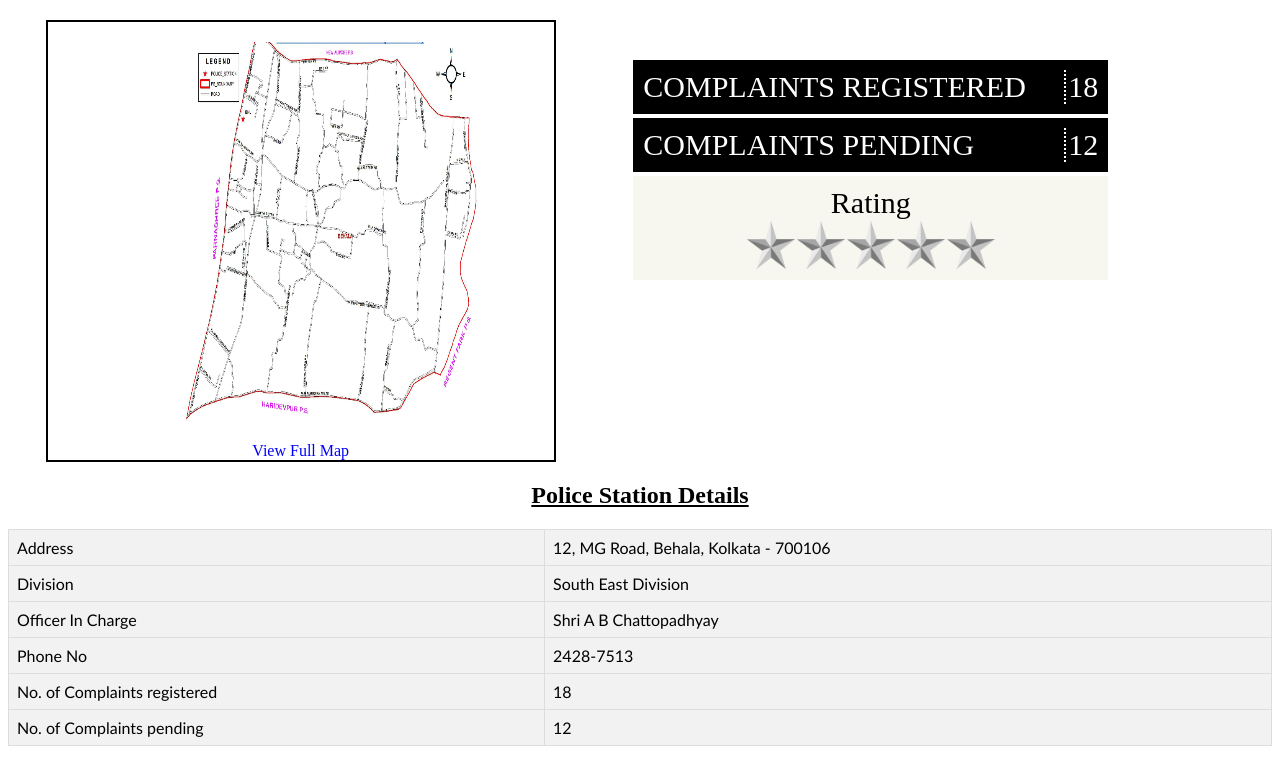
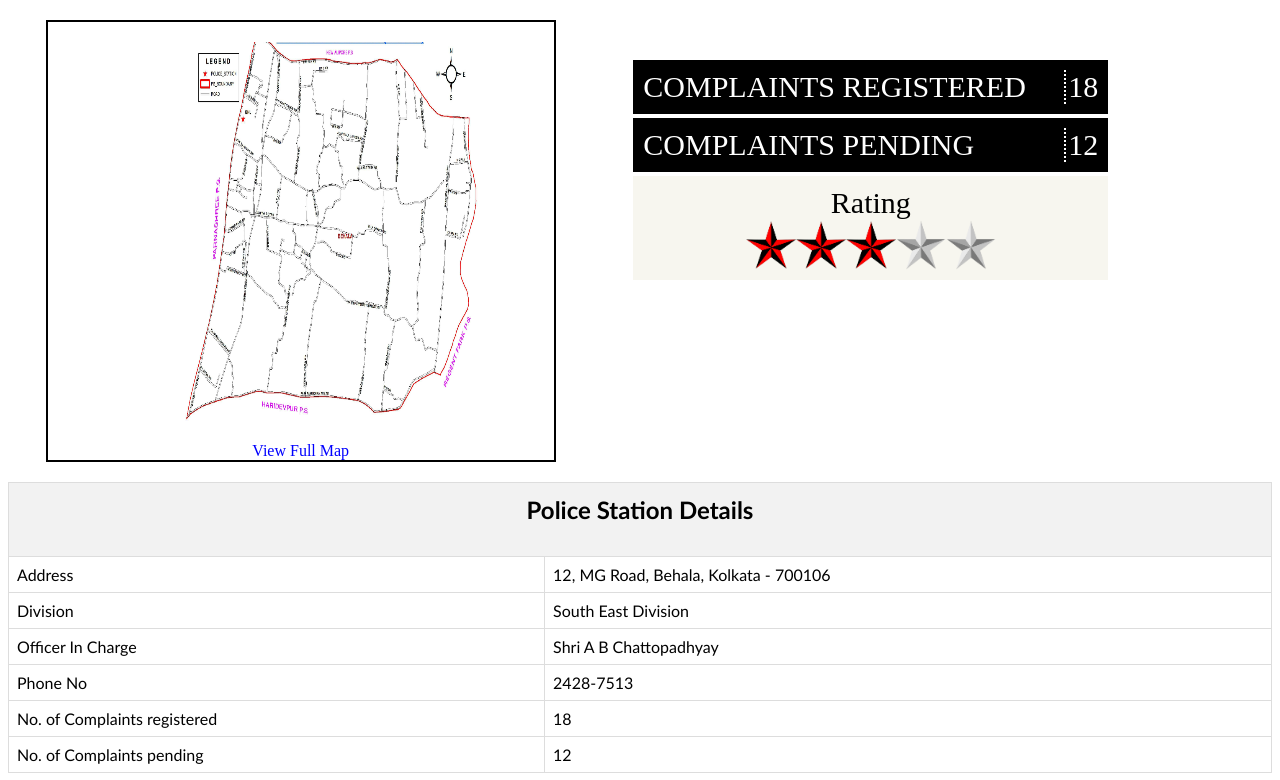
Before and after one commit to rohiit95/ComplaintMonitoring, a PHP site: page /police_station.php in a window 1280 px wide. Shown: the part 82-862 px from the top of the page. Before the commit the page ends 828 px from the top, so only its background shows below. Run offline with PHP 8.4, Linux system fonts and the light colour scheme.

Commit message:
Message:

```diff
--- a/police_station.php
+++ b/police_station.php
@@ -12,34 +12,35 @@
 	<div id="station_details">
 		<div class="strap"> COMPLAINTS REGISTERED <div id="registered"> 18 </div> </div>
 		<div class="strap"> COMPLAINTS PENDING  <div id="pending"> 12 </div> </div>
-		<div class="rating"> Rating <br/><div id="rate"> <p>3</p><img src="images/star1.png"/><img src="images/star1.png"/><img src="images/star1.png"/><img src="images/star1.png"/><img src="images/star1.png"/> </div> </div>
+		<div class="rating"> Rating <br/><div id="rate"> <p>3</p><img src="images/star2.png"/><img src="images/star2.png"/><img src="images/star2.png"/><img src="images/star1.png"/><img src="images/star1.png"/> </div> </div>
 	</div>
 	<div id="details">
-	<h2><u>Police Station Details</u></h2>
-	<table id="stations">
-
+	<table id="stations" cellspacing="10" >
 		<tr>
-			<td colspan="2"> Address </td>
+			<th colspan="2"> <h2> Police Station Details </h2> </th>
+		<tr>
+		<tr>
+			<td> Address </td>
 			<td> 12, MG Road, Behala, Kolkata - 700106 </td>
 		<tr>
 		<tr>
-			<td colspan="2"> Division </td>
+			<td> Division </td>
 			<td> South East Division </td>
 		<tr>
 		<tr>
-			<td colspan="2"> Officer In Charge </td>
+			<td> Officer In Charge </td>
 			<td> Shri A B Chattopadhyay </td>
 		<tr>
 		<tr>
-			<td colspan="2"> Phone No </td>
+			<td> Phone No </td>
 			<td> 2428-7513 </td>
 		<tr>
 		<tr>
-			<td colspan="2"> No. of Complaints registered </td>
+			<td> No. of Complaints registered </td>
 			<td> 18 </td>
 		<tr>
 		<tr>
-			<td colspan="2"> No. of Complaints pending </td>
+			<td> No. of Complaints pending </td>
 			<td> 12 </td>
 		<tr>
 	</table>
--- a/style/police_station.css
+++ b/style/police_station.css
@@ -7,13 +7,23 @@
 #stations td, #stations th {
     border: 1px solid #ddd;
     padding: 8px;
-
 }
 
-		#stations tr{background-color: #f2f2f2;}
+#stations tr:nth-child(even){background-color: cyan;}
 
 #stations tr:hover {background-color: #ddd;}
 
+#stations th {
+    padding-top: 12px;
+    padding-bottom: 12px;
+    text-align: left;
+    background-color: #f2f2f2;
+    color: black;
+}
+
+h2 {
+	text-align: center;
+}
 
 #header {
 	background-color: gray;
@@ -69,6 +79,7 @@ margin: 2px;
 display: block;
 float: left;
 }
+
 .rating{
 width: 90%;
 background-color: #f7f6ef;
@@ -87,15 +98,18 @@ text-align: center;
 	border-left: 2px dotted white;
 	padding-left: 2px;
 }
+
 #pending{
 	float: right;
 	margin-left: 5px;
 	border-left: 2px dotted white;
 	padding-left: 2px;
 }
+
 #rate{
 	display: inline-block;
 }
+
 #rate img{
 	width: 50px;
 	height: 50px;
```
Lines whose indentation alone changed are shown as unchanged.
